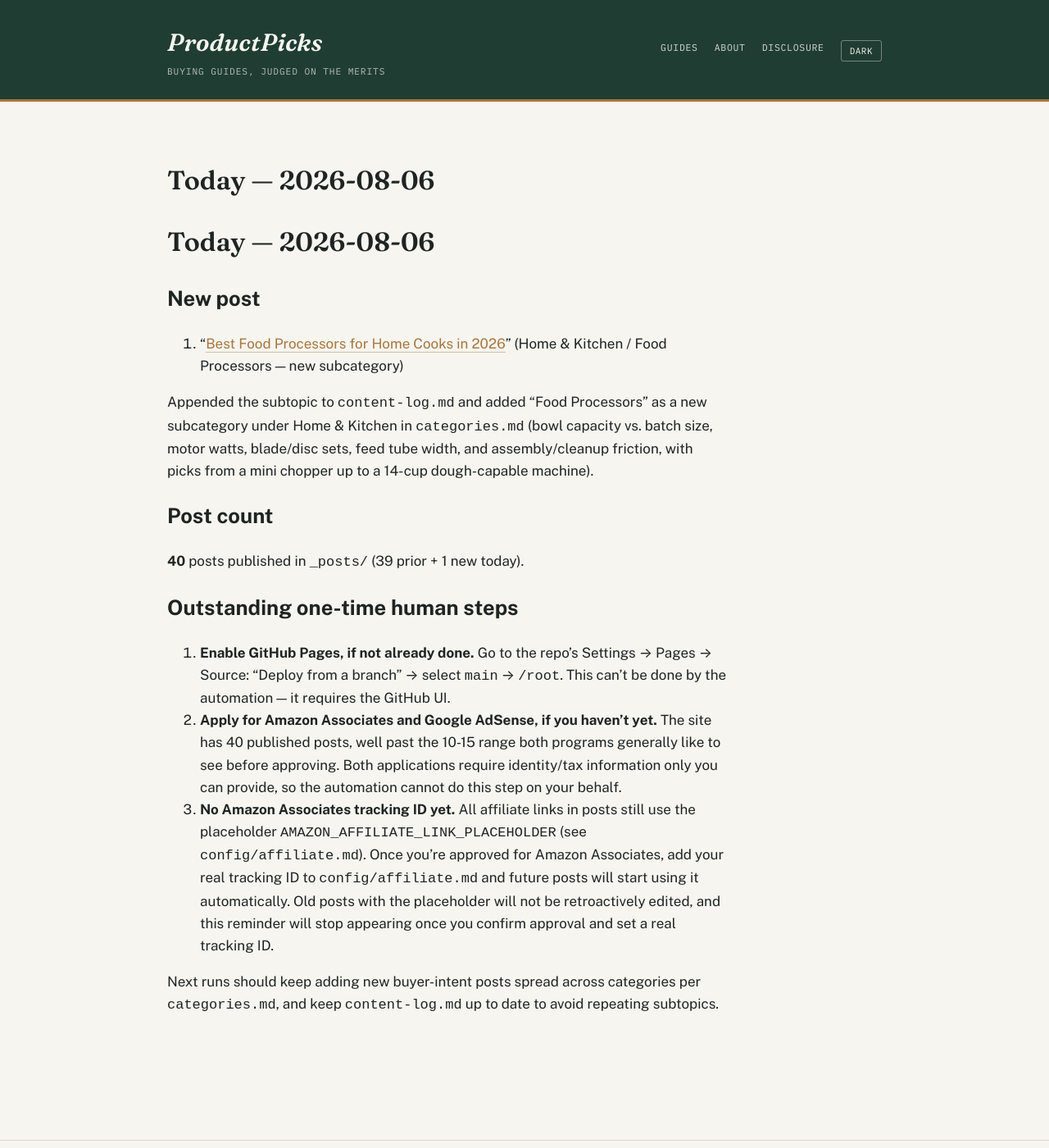
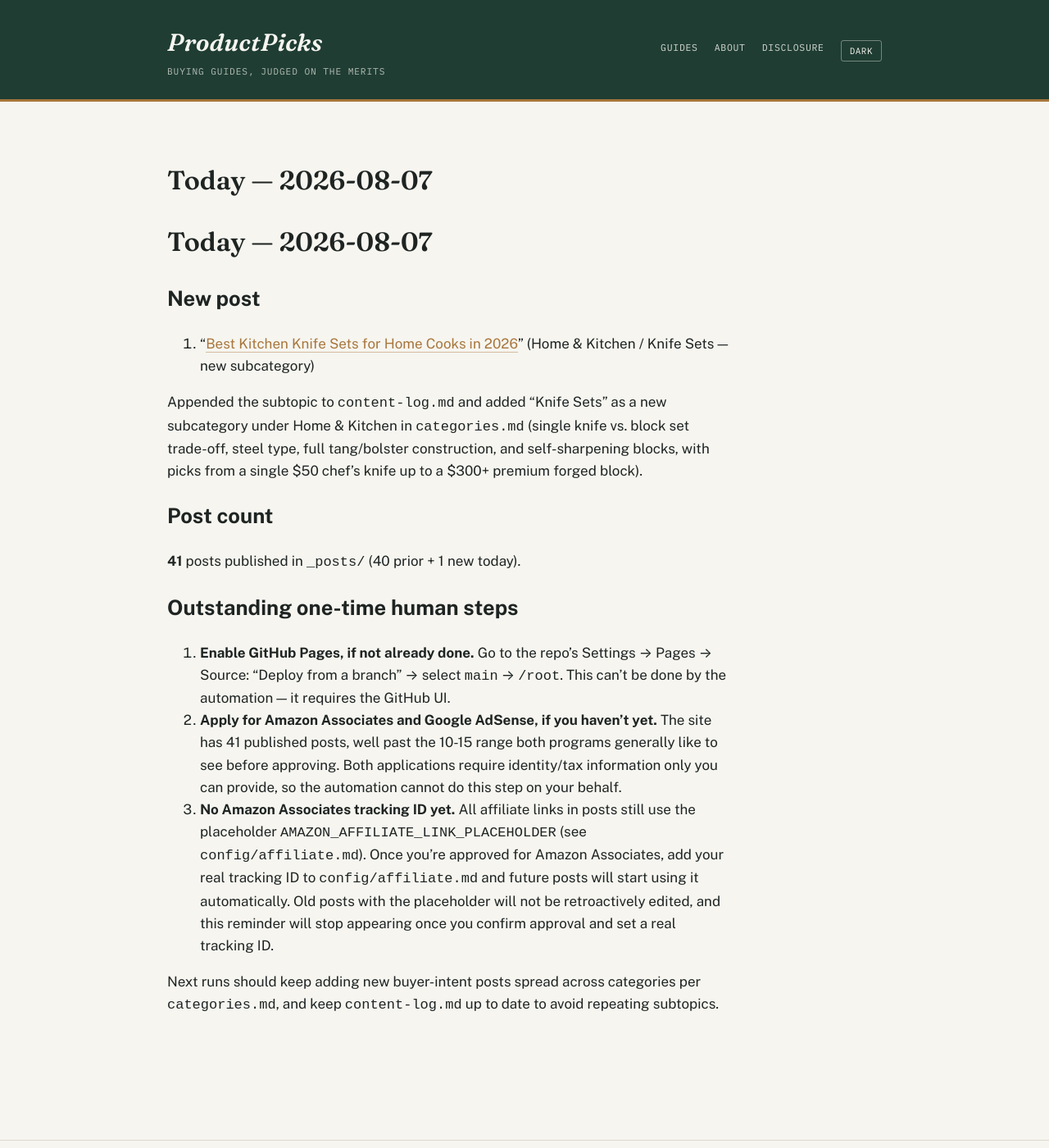
Before and after one commit to ajith198/ProductPicks, a Jekyll site: the page built from today.md, in a window 1280 px wide and 1400 px high. Shown: the whole window at 82% size. Built offline with Jekyll 4.4.1, drawn with Linux system fonts in a browser that asks for light colours; our own code applies the rules of GitHub Pages for plain Markdown files.

Commit message:
daily: 2026-08-07 new post + log update
New post: Best Kitchen Knife Sets for Home Cooks in 2026 (Home & Kitchen /
Knife Sets, new subcategory). Updated content-log.md, categories.md,
today.md, and TODAY.md accordingly.

```diff
--- a/categories.md
+++ b/categories.md
@@ -1,6 +1,6 @@
 # Categories & expansion strategy
 
-**Status: multi-category, as of 2026-07-12. Updated 2026-08-06.** ProductPicks started as a pickleball-only site (see `niche.md` for that original research). This file governs the site now that it has expanded into multiple product verticals, and is the doc future automated/daily runs should consult when choosing what to write next.
+**Status: multi-category, as of 2026-07-12. Updated 2026-08-07.** ProductPicks started as a pickleball-only site (see `niche.md` for that original research). This file governs the site now that it has expanded into multiple product verticals, and is the doc future automated/daily runs should consult when choosing what to write next.
 
 ## Front matter taxonomy
 
@@ -20,7 +20,7 @@ These two fields drive the Category / Type / Year filters in the search bar on t
 | Category | Subcategories covered so far |
 |---|---|
 | Sports | Pickleball, Soccer, Tennis, Cycling, Running, Yoga, Golf, Basketball, Badminton, Swimming |
-| Home & Kitchen | Coffee Makers, Electric Kettles, Blenders, Air Fryers, Toaster Ovens, Rice Cookers, Stand Mixers, Robot Vacuums, Espresso Machines, Pressure Cookers, Food Processors |
+| Home & Kitchen | Coffee Makers, Electric Kettles, Blenders, Air Fryers, Toaster Ovens, Rice Cookers, Stand Mixers, Robot Vacuums, Espresso Machines, Pressure Cookers, Food Processors, Knife Sets |
 | Outdoor & Recreation | Camping Tents, Sleeping Bags, Headlamps, Hiking Boots, Camp Stoves, Water Filters, Trekking Poles, Coolers, Backpacking Backpacks, Camp Chairs, Camping Lanterns |
 
 New subcategories can be added freely within an existing category. New top-level categories should only be added when there's a genuine cluster of buyer-intent content planned for it (not a one-off post) — keep the category list short enough that the dropdown filter stays useful.
--- a/today.md
+++ b/today.md
@@ -1,19 +1,19 @@
-# Today — 2026-08-06
+# Today — 2026-08-07
 
 ## New post
 
-1. "[Best Food Processors for Home Cooks in 2026](/home-kitchen/buying-guides/best-food-processors-for-home-cooks/)" (Home & Kitchen / Food Processors — new subcategory)
+1. "[Best Kitchen Knife Sets for Home Cooks in 2026](/home-kitchen/buying-guides/best-kitchen-knife-sets-for-home-cooks/)" (Home & Kitchen / Knife Sets — new subcategory)
 
-Appended the subtopic to `content-log.md` and added "Food Processors" as a new subcategory under Home & Kitchen in `categories.md` (bowl capacity vs. batch size, motor watts, blade/disc sets, feed tube width, and assembly/cleanup friction, with picks from a mini chopper up to a 14-cup dough-capable machine).
+Appended the subtopic to `content-log.md` and added "Knife Sets" as a new subcategory under Home & Kitchen in `categories.md` (single knife vs. block set trade-off, steel type, full tang/bolster construction, and self-sharpening blocks, with picks from a single $50 chef's knife up to a $300+ premium forged block).
 
 ## Post count
 
-**40** posts published in `_posts/` (39 prior + 1 new today).
+**41** posts published in `_posts/` (40 prior + 1 new today).
 
 ## Outstanding one-time human steps
 
 1. **Enable GitHub Pages, if not already done.** Go to the repo's Settings → Pages → Source: "Deploy from a branch" → select `main` → `/root`. This can't be done by the automation — it requires the GitHub UI.
-2. **Apply for Amazon Associates and Google AdSense, if you haven't yet.** The site has 40 published posts, well past the 10-15 range both programs generally like to see before approving. Both applications require identity/tax information only you can provide, so the automation cannot do this step on your behalf.
+2. **Apply for Amazon Associates and Google AdSense, if you haven't yet.** The site has 41 published posts, well past the 10-15 range both programs generally like to see before approving. Both applications require identity/tax information only you can provide, so the automation cannot do this step on your behalf.
 3. **No Amazon Associates tracking ID yet.** All affiliate links in posts still use the placeholder `AMAZON_AFFILIATE_LINK_PLACEHOLDER` (see `config/affiliate.md`). Once you're approved for Amazon Associates, add your real tracking ID to `config/affiliate.md` and future posts will start using it automatically. Old posts with the placeholder will not be retroactively edited, and this reminder will stop appearing once you confirm approval and set a real tracking ID.
 
 Next runs should keep adding new buyer-intent posts spread across categories per `categories.md`, and keep `content-log.md` up to date to avoid repeating subtopics.
```
Also changed, not shown: TODAY.md (+1 -1 lines), _posts/2026-08-07-best-kitchen-knife-sets-for-home-cooks.md (added, +55 -0 lines), content-log.md (+1 -0 lines).
